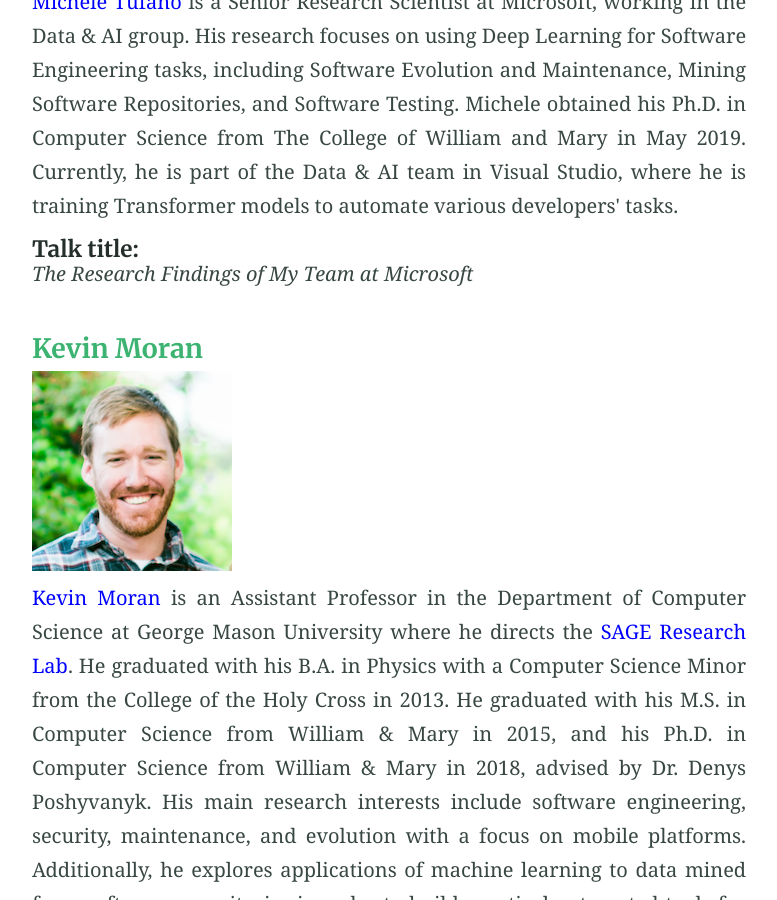
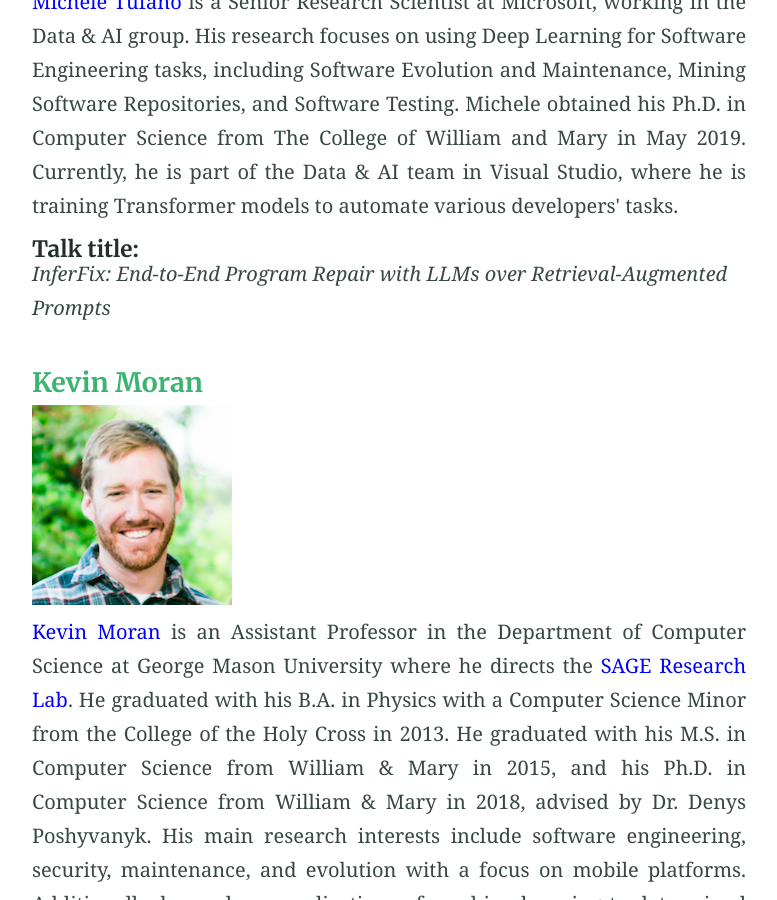
Before and after one commit to msr-asia-summit/msr-asia-summit.github.io, a Jekyll site: the page built from speakers.md, in a window 1280 px wide and 900 px high, scrolled down 1769 px. Shown: the whole window, without its empty margins (251-1028 px from the left). Built offline with Jekyll 4.4.1, drawn with Linux system fonts in a browser that asks for light colours.

Commit message:
update title

```diff
--- a/_includes/all_speakers.html
+++ b/_includes/all_speakers.html
@@ -44,7 +44,7 @@ The conference will feature plenary addresses by the following great speakers:<b
     <img src="/assets/Michele.jpeg">
   </div>
   <div style="text-align: justify;"><a href="https://tufanomichele.com/" class="blue-link">Michele Tufano</a> is a Senior Research Scientist at Microsoft, working in the Data & AI group. His research focuses on using Deep Learning for Software Engineering tasks, including Software Evolution and Maintenance, Mining Software Repositories, and Software Testing. Michele obtained his Ph.D. in Computer Science from The College of William and Mary in May 2019. Currently, he is part of the Data & AI team in Visual Studio, where he is training Transformer models to automate various developers' tasks. </div>
- <h5>Talk title: </h5><i>The Research Findings of My Team at Microsoft</i>
+ <h5>Talk title: </h5><i>InferFix: End-to-End Program Repair with LLMs over Retrieval-Augmented Prompts</i>
 <BR>
 <BR></div>
 
```
